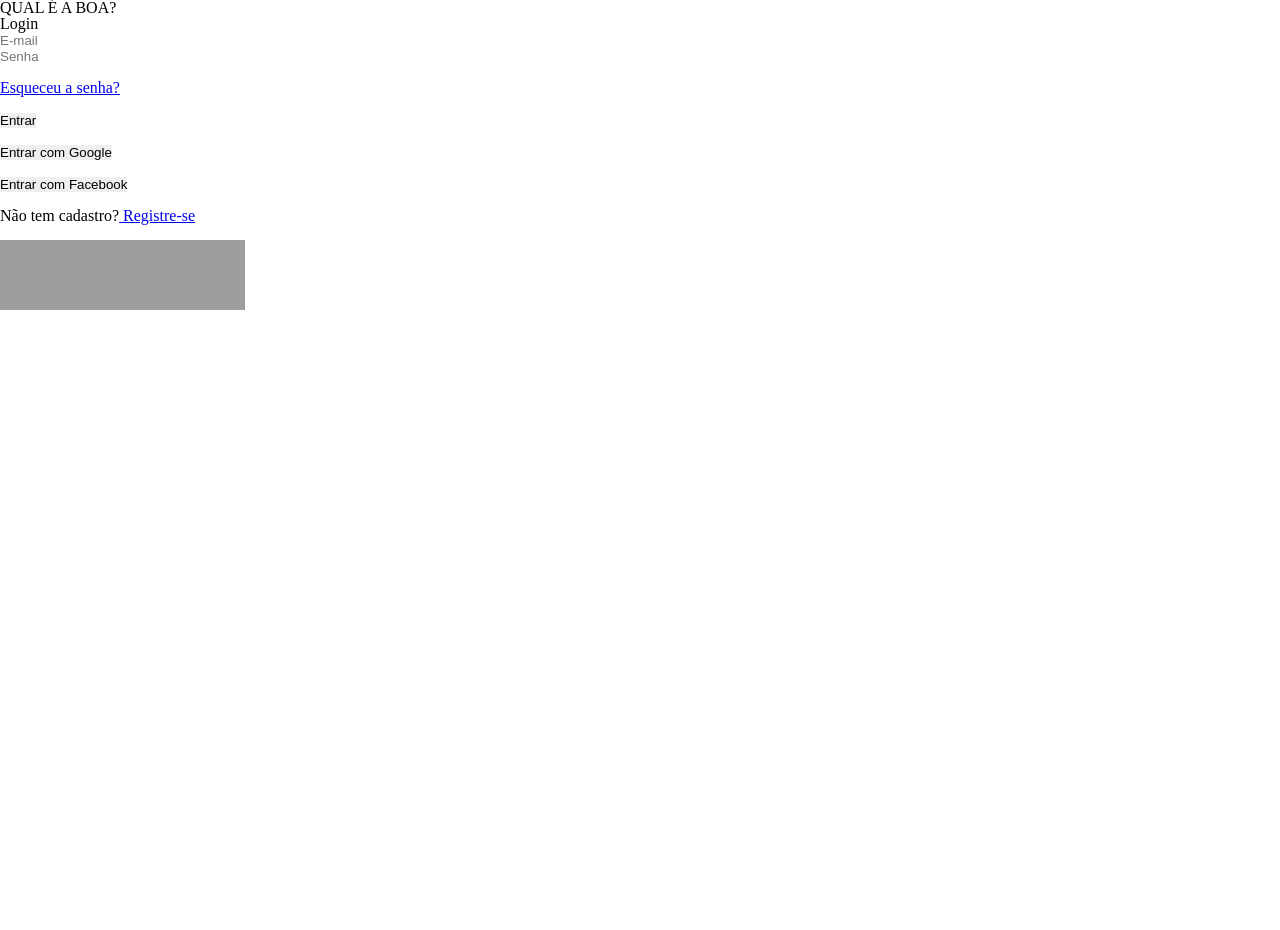
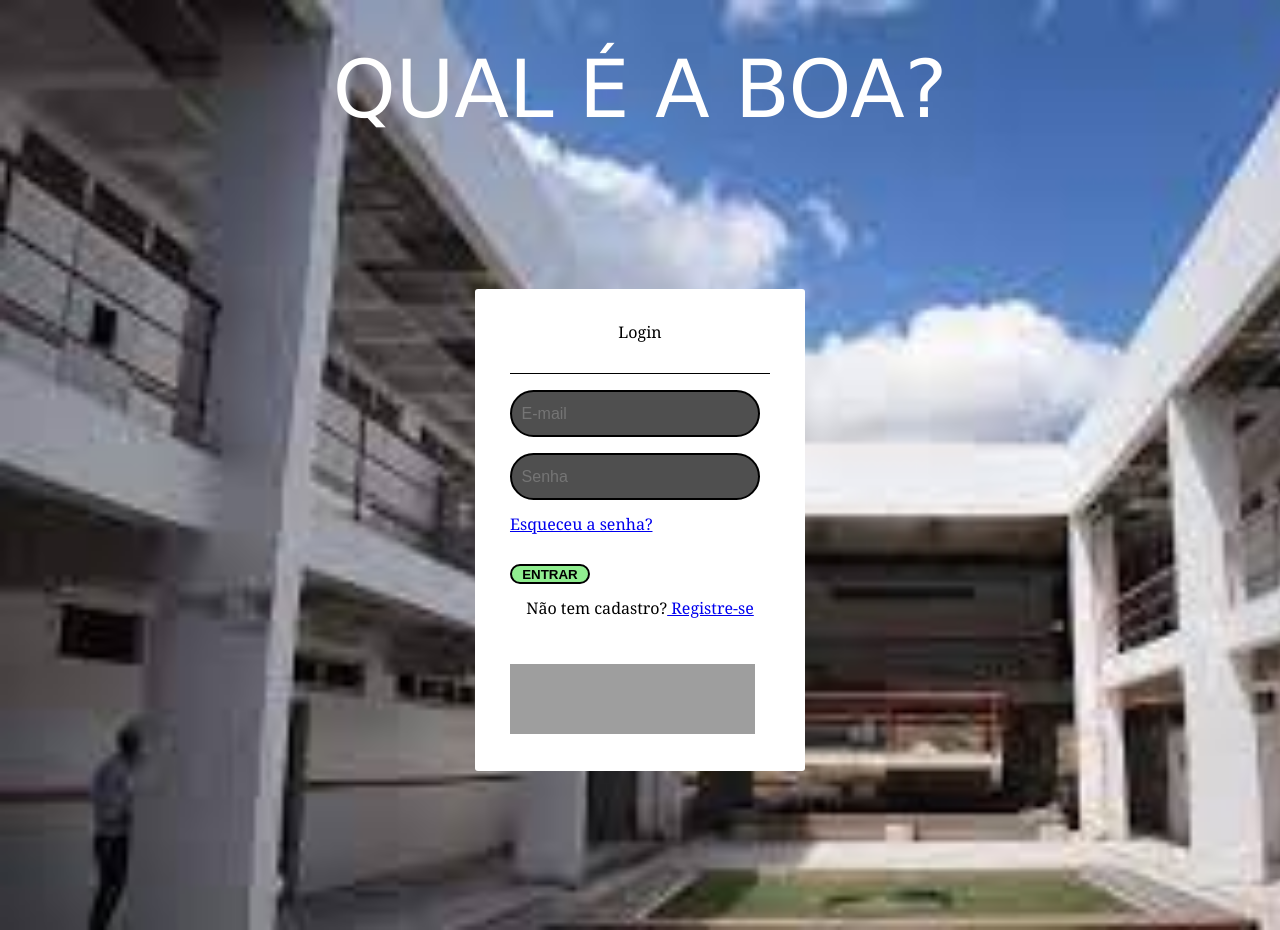
Before and after one commit to GabrielLuz04/qualeaboa, a PHP site: page /indexB.html in a window 1280 px wide. Before the commit the page ends 310 px from the top, so only its background shows below. Run offline with PHP 8.4, Linux system fonts and the light colour scheme; grey boxes are pictures that could not be loaded.

Commit message:
foi caralho

```diff
--- a/indexB.html
+++ b/indexB.html
@@ -7,7 +7,7 @@
 <meta name="viewport" content="width=device-width, initial-scale=1.0">
 <link rel="stylesheet" href="./reset.css">
 <link rel="stylesheet" href="style.css">
-<title>Site de Eventos Bernardo</title>
+<title>QUAL É A BOA?</title>
 
 </head>
 <body>
@@ -27,15 +27,15 @@
                 <div class="es"> <input type="password" id="password" name="password" placeholder="Senha"> </div>
                 <br>
                 <a href="a" class="recuperar_senha">Esqueceu a senha?</a>
-                <br><br>
+                <br><br><br>
                 <input type="submit" class="enviar" value="Entrar">
                 <br><br>
-                <button type="button" id="contaG" class="contas">Entrar com Google</button>
+                <!-- <button type="button" id="contaG" class="contas">Entrar com Google</button>
                 <br><br>
                 <button type="button" id="contaF" class="contas">Entrar com Facebook</button>
-                <br><br>
+                <br><br> -->
                 <div class="registra"><p> Não tem cadastro?<a href="cadastro.html" target="self"> Registre-se</a></p> </div>
-                <br>
+                <br><br><br>
                 <!-- <br><br>
                 <a href="a" class="recuperar_senha">Esqueceu a senha?</a>
                 <br><br> -->
--- a/style.css
+++ b/style.css
@@ -1,99 +1,135 @@
-@import url('httpsfonts.googleapis.comcss2family=Work+Sanswght@200&display=swap');
-
 * {
     margin: 0;
     padding: 0;
     border: 0;
     box-sizing: border-box;
-font-size Work Sans;
+    font-size: Work Sans;
     }
 
     body{
-padding 0;
-margin 0;
-background-color #363636;
+    display: flex;
+    align-items: center;
+    justify-content: center;
+    padding: 0;
+    margin: 0;
+    background-image: url("ifrj.png");
+    background-repeat: no-repeat;
+    background-size: cover;
+
+    /* background-color: #363636; */
     }
 
     h2 {
-    text-align center;
-    padding-bottom 30px;
+        text-align: center;
+        padding-bottom: 30px;
+    }
+
+    .card-header {
+        height: 50px;
+        border-style: none;
+        border-bottom: solid 1px;
+        width: 100%;
     }
 
     #cc {
 
-display flex;
-align-items center;
-justify-content center;
-height 75vh;
-font-family Cambria, Cochin, Georgia, Times, 'Times New Roman', serif;
+    display: flex;
+    align-items: center;
+    justify-content: center;
+    height: 100vh;
+    font-family: Cambria, Cochin, Georgia, Times, 'Times New Roman', serif;
     }
 
     .card {
-background-color white;
-padding 35px;
-border-radius 3px;
-width330px;
+    background-color: white;
+    padding: 35px;
+    border-radius: 3px;
+    width:330px;
     }
 
      #password, #email {
-    background-color #4F4F4F;
-    border-radius 30px;
-    width 250px;
-    height 47px;
-    padding 0 0.6rem;
-    color white;
-    font-size 1rem;
-    border 2px solid black;
-    display flex;
-    flex-direction column;
-    align-items center;
-    margin-top 1rem;
+        background-color: #4F4F4F;
+        border-radius: 30px;
+        width: 250px;
+        height: 47px;
+        padding: 0 0.6rem;
+        color: white;
+        font-size: 1rem;
+        border: 2px solid black;
+        display: flex;
+        flex-direction: column;
+        align-items: center;
+        margin-top: 1rem;
+     }
+
+     .contas {
+        border: 2px solid black;
      }
 
      #contaG {
-    background-color #DB4A39;
-    border-radius 30px;
-    width 250px;
-    height 47px;
-    cursor pointer;
-    font-weight bold;
+        background-color: #DB4A39;
+        border-radius: 30px;
+        width: 250px;
+        height: 47px;
+        cursor: pointer;
+        font-weight: bold;
+     }
+
+     #contaG:hover {
+        background-color: #b12414;
      }
 
      #contaF {
-    background-color #90ee90;
-    border-radius 30px;
-    width 250px;
-    height 47px;
-    cursor pointer;
-    font-weight bold;
+        background-color: #3B5998;
+        border-radius: 30px;
+        width: 250px;
+        height: 47px;
+        cursor: pointer;
+        font-weight: bold;
+    }
+
+    #contaF:hover {
+        background-color: #193e8e;
     }
 
     #button {
-    flex-direction column;
-    align-items center;
-    display flex;
-    text-align center;
-    cursor pointer;
-    width 20%;
-    height 20px;
-    background-color #808080;
-    border-radius 30px;
-    border 1px solid black;
+        flex-direction: column;
+        align-items: center;
+        display: flex;
+        text-align: center;
+        cursor: pointer;
+        width: 20%;
+        height: 20px;
+        background-color: #808080;
+        border-radius: 30px;
+        border: 1px solid black;
     }
 
     .registra {
-    text-align center;
-    font-family 'Times New Roman', Times, serif;
+        text-align: center;
+        color: black;
     }
 
     h1 {
-    text-align center;
-    font-size 80px;
-    color white;
-    margin 50px 0 0 0;
-    font-family Verdana, Geneva, Tahoma, sans-serif;
+        margin-top: 20px;
+        margin-bottom: 0px;
+        text-align: center;
+        font-size: 80px;
+        color: white;
+        margin: 50px 0 0 0;
+        font-family: Verdana, Geneva, Tahoma, sans-serif;
     }
 
-.recuperar_senha {
-    text-align center;
+    .enviar {
+        cursor: pointer;
+        text-align: center;
+        text-transform: uppercase;
+        font-weight: bold;
+        background-color: #90ee90;
+        height: 20px;
+        align-items: center;
+        width: 80px;
+        border: 2px solid black;
+        border-radius: 30px;
+
     }
```
Also changed, not shown: cadastroB.html (renamed from cadastro.html, +3 -5 lines), index.html (deleted, +0 -74 lines), style_cadastro.css (+11 -0 lines), README.md (deleted). Lines whose indentation alone changed are shown as unchanged.
